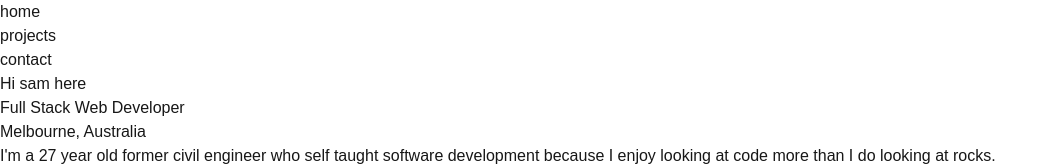
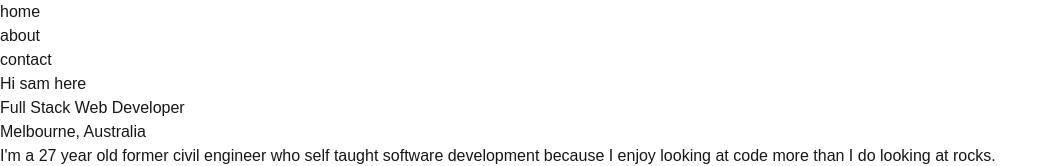
Before and after one commit to samuelchen17/sc-portfolio-2, a Next.js app: page / in a window 1280 px wide. Shown: the top 166 px of the page, without its empty margins (0-1058 px from the left). Built offline with nearby package versions, Linux system fonts and the light colour scheme.

Commit message:
header styling

```diff
--- a/src/app/components/Header.tsx
+++ b/src/app/components/Header.tsx
@@ -1,5 +1,6 @@
+"use client";
 import Link from "next/link";
-import React from "react";
+import { usePathname } from "next/navigation";
 
 const navLinks = [
   {
@@ -7,8 +8,8 @@ const navLinks = [
     href: "/",
   },
   {
-    name: "projects",
-    href: "/projects",
+    name: "about",
+    href: "/about",
   },
   {
     name: "contact",
@@ -17,13 +18,22 @@ const navLinks = [
 ];
 
 const Header = () => {
+  const path = usePathname();
+
   return (
     <header className="sticky top-0 z-50 bg-background/75 py-6 backdrop-blur-sm">
       <nav className="flex items-center justify-between">
         <ul className="flex gap-4 sm:gap-8">
           {navLinks.map((nav, id) => (
-            <li key={id} className="link">
-              <Link href={nav.href}>{nav.name}</Link>
+            <li key={id} className="">
+              <Link
+                href={nav.href}
+                className={
+                  path === `${nav.href}` ? "text-red-500" : "text-blue-500"
+                }
+              >
+                {nav.name}
+              </Link>
             </li>
           ))}
         </ul>
```
